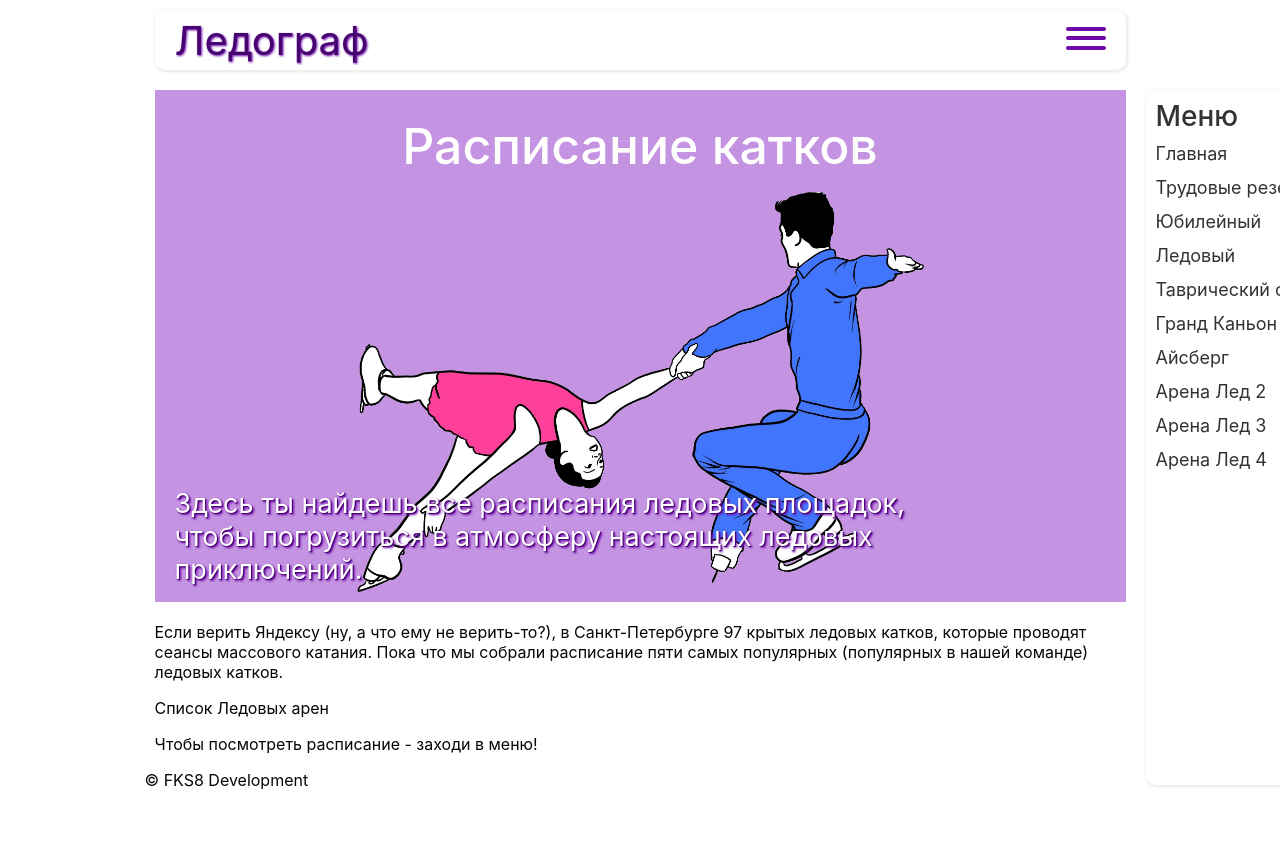
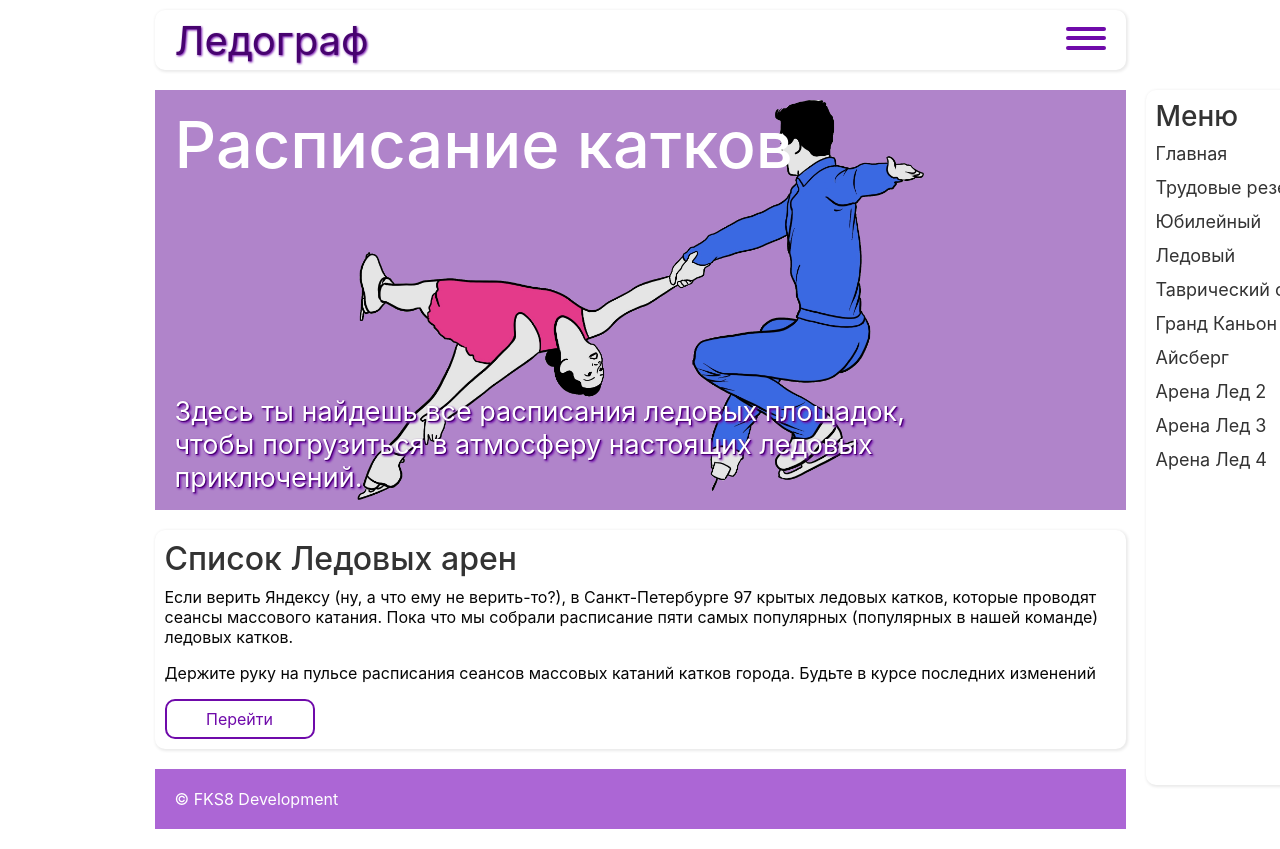
Before and after one commit to fsk8-dev/php-render, a PHP site: page / in a window 1280 px wide. Before the commit the page ends 790 px from the top, so only its background shows below. Run offline with PHP 8.4, Linux system fonts and the light colour scheme; data that the repository does not hold is empty; a stand-in replaces the project's code that opens the database connection.

Commit message:
hero font-size

```diff
--- a/include/header/header.php
+++ b/include/header/header.php
@@ -2,7 +2,7 @@
   <div class="header__body box-shadow">
     <div class="header__title">Ледограф</div>
     <div class="burger">
-      <button class="btn burger__btn btn-reset" id="btn-nav-open" aria-label="открыть навигацию">
+      <button class="burger__btn btn-reset" id="btn-nav-open" aria-label="открыть навигацию">
       <span class="burger__line"></span>
       <span class="burger__line"></span>
       <span class="burger__line"></span>
--- a/index.php
+++ b/index.php
@@ -50,6 +50,7 @@ require 'connect/get_schedule.php';
       <div class="overlay" id="overlay"></div>
       <?php include 'include/header/header.php';?>
       <?php include 'include/navigation/navigation.php';?>
+      <div class="grid">
         <main class="main">
           <?php
             if(file_exists($requested_file)) {
@@ -61,5 +62,6 @@ require 'connect/get_schedule.php';
         </main>
         <?php include 'include/footer/footer.php';?>
       </div>
+    </div>
   </body>
 </html>
--- a/pages/main.php
+++ b/pages/main.php
@@ -1,8 +1,7 @@
 <section class="hero">
-  <h1 class="hero__title">Расписание&nbsp;катков
-    <!-- <span class="no-break-text">Санкт-Петербурга</span> -->
-  </h1>
+
   <div class="hero__content">
+    <h1 class="hero__title">Расписание&nbsp;катков</h1>
     <p class="hero__text">
       Здесь ты найдешь все расписания ледовых площадок, чтобы погрузиться в атмосферу настоящих ледовых приключений.
     </p>
@@ -11,14 +10,16 @@
   <div class="hero__overlay"></div>
 </section>
 
+<div class="card box-shadow">
+  <h2 class="card_title">Список Ледовых арен</h2>
+  <div class="card__body">
     <p>
       Если верить Яндексу (ну, а что ему не верить-то?), в Санкт-Петербурге 97 крытых ледовых катков, которые проводят сеансы массового катания.
       Пока что мы собрали расписание пяти самых популярных (популярных в нашей команде) ледовых катков.
     </p>
-
     <p>
-  <a class="link-reset btn-card" href="./location-list">Список Ледовых арен</a>
+      Держите руку на пульсе расписания сеансов массовых катаний катков города. Будьте в курсе последних изменений
     </p>
-<p>
-  Чтобы посмотреть расписание - заходи в меню!
-</p>
+    <a class="link-reset btn" href="./location-list">Перейти</a>
+  </div>
+</article>
--- a/styles/base.css
+++ b/styles/base.css
@@ -36,6 +36,21 @@ body.modal-opened {
   overflow: hidden;
 }
 
+.grid {
+  display: grid;
+  grid-template-rows: auto 1fr auto;
+  row-gap: 20px;
+  min-height: calc(100vh - 60px);
+}
+
+.footer {
+  margin-inline: 10px;
+  padding: var(--padding-basic);
+  max-width: var(--medium-screen);
+  background-color: var(--color-primary-light);
+  color: #fff;
+}
+
 .img {
   max-width: 100%;
 }
@@ -63,6 +78,33 @@ body.modal-opened {
   height: 100%;
 }
 
+.btn {
+  display: inline-block;
+  padding: 0.5rem 1rem;
+  /* background-color: var(--color-secondary); */
+  min-width: 150px;
+  text-align: center;
+  border: 2px solid var(--color-primary);
+  border-radius: 10px;
+  color: var(--color-primary);
+}
+
+.btn-card {
+  display: block;
+  padding: 10px;
+  border: 1px solid #f5f5f5;
+  background-color: #fff;
+  border-radius: 10px;
+  box-shadow: 1px 1px 3px 1px #eaeaea;
+  width: 100%;
+}
+
+.list {
+  display: flex;
+  flex-direction: column;
+  gap: 15px;
+}
+
 @media (min-width: calc(var(--medium-screen) + 1px)) {
   .main {
     margin-top: 150px;
--- /dev/null
+++ b/styles/components/card.css
@@ -0,0 +1,13 @@
+.card {
+  border-radius: 10px;
+  background-color: #fff;
+  padding: 10px;
+}
+
+.card__body {
+  min-height: 100px;
+}
+
+.card__title {
+  font-size: 1.2rem;
+}
--- a/styles/components/hero.css
+++ b/styles/components/hero.css
@@ -21,11 +21,11 @@
 .hero__content {
   position: absolute;
   inset: 0;
-
+  background-color: rgb(0 0 0 / 10%);
   display: flex;
   flex-direction: column;
-  /* justify-content: space-between; */
-  justify-content: flex-end;
+  justify-content: space-between;
+  /* justify-content: flex-end; */
   align-items: flex-start;
   padding: 0 20px;
   z-index: 10;
@@ -35,49 +35,23 @@
   margin: 0;
   padding: 1rem 0;
   width: 100%;
-  text-align: center;
-  font-size: calc(1.4rem * 1.1vw);
+  /* text-align: center; */
+  font-size: calc(20px + (43) * ((100vw - 320px) / (992 - 320)));
   color: currentColor;
 }
 
 .hero__text {
   margin-bottom: 0;
   padding: 1rem 0;
-  font-size: calc(0.7rem + 1.1vw);
+  font-size: calc(15.6px + (11.2) * ((100vw - 320px) / (992 - 320)));
   color: currentColor;
   filter: drop-shadow(1px 1px 0px var(--color-primary-shade))
     drop-shadow(1px 1px 1px var(--color-primary));
 }
 
-@media (min-width: 450px) {
-  .hero__title {
-    font-size: calc(1.5rem + 1.5vw);
-  }
-}
-
-@media (min-width: 570px) {
-  .hero__title {
-    font-size: calc(2rem + 1.5vw);
-  }
-
-  .hero__text {
-    font-size: calc(1rem + 1.1vw);
-  }
-}
-
-@media (min-width: 870px) {
-  .hero__text {
-    width: 75%;
-  }
-}
-
-.hero__title {
-  font-size: calc(1.7rem + 1.1vw);
-}
-
 @media (min-width: 992px) {
   .hero__title {
-    font-size: 50px;
+    font-size: 65px;
   }
 
   .hero__text {
--- a/styles/styles.css
+++ b/styles/styles.css
@@ -18,3 +18,4 @@
 @import "./components/burger.css";
 @import "./components/navigation.css";
 @import "./components/navigation-v2.css";
+@import "./components/card.css";
```
Lines whose indentation alone changed are shown as unchanged.
